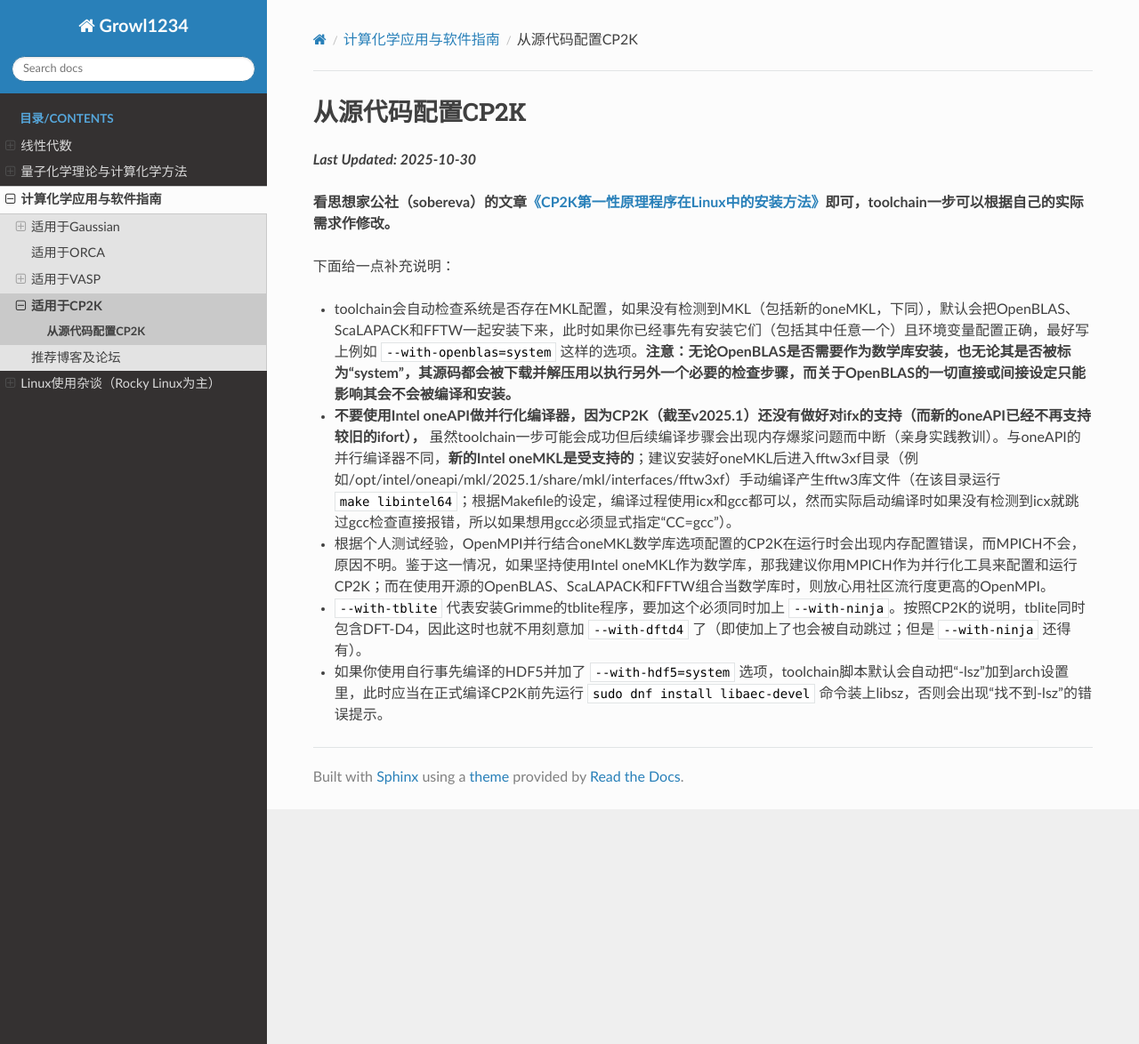
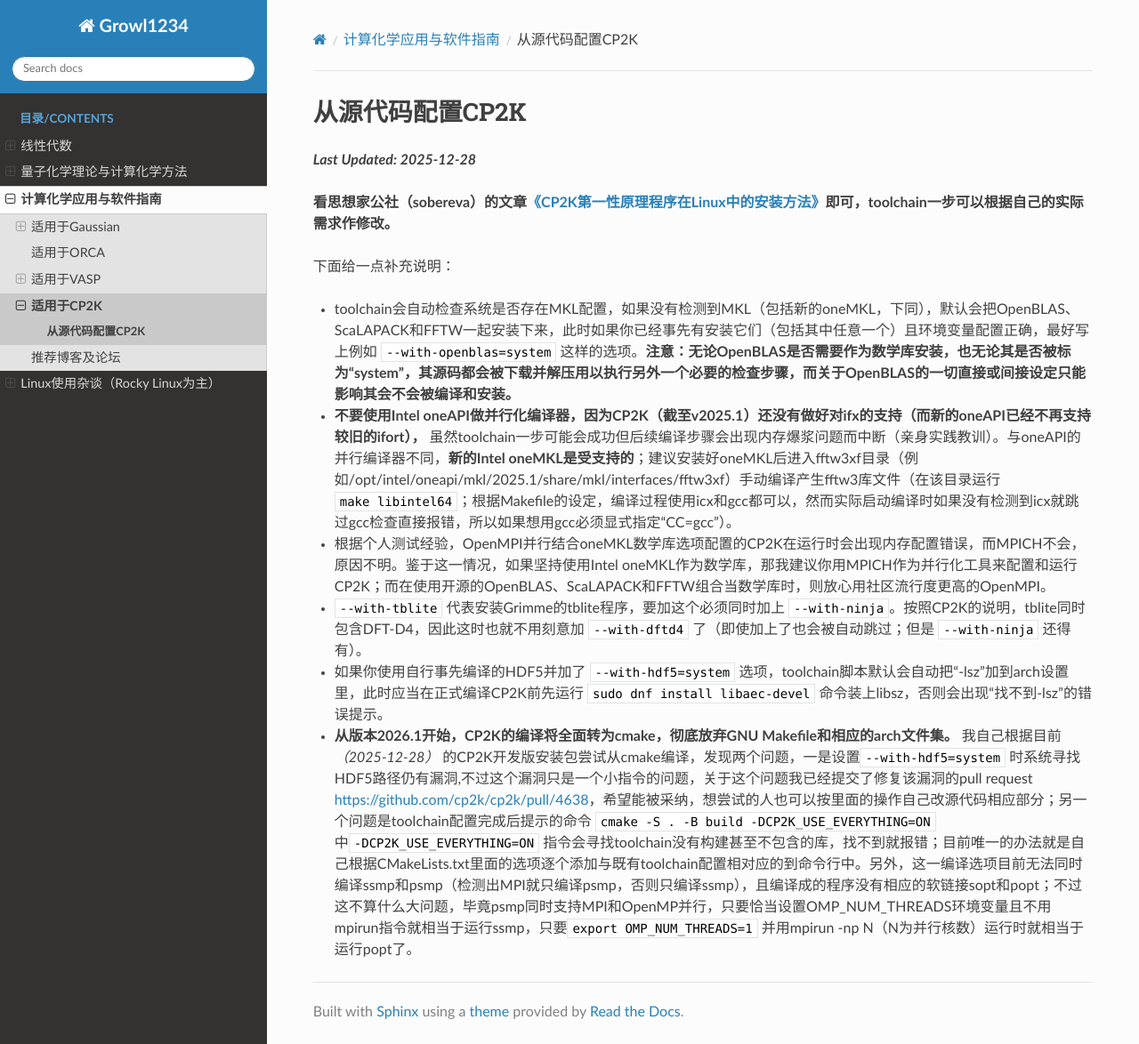
Before and after one commit to Growl1234/RTDProject, a Sphinx documentation site: the page built from source/applications/CP2K/installation.md, in a window 1280 px wide and 1174 px high. Shown: the whole window at 89% size. Built offline with Sphinx 7.4.7 and the Read the Docs theme 3.1.0, drawn with Linux system fonts in a browser that asks for light colours.

Commit message:
Update installation.md

```diff
--- a/source/applications/CP2K/installation.md
+++ b/source/applications/CP2K/installation.md
@@ -1,6 +1,6 @@
 ## 从源代码配置CP2K
 
-***Last Updated: 2025-10-30***
+***Last Updated: 2025-12-28***
 
 **看思想家公社（sobereva）的文章[《CP2K第一性原理程序在Linux中的安装方法》](http://sobereva.com/586)即可，toolchain一步可以根据自己的实际需求作修改。**
 
@@ -15,3 +15,5 @@
 * <code style="font-size: 14px;">\--with-tblite</code> 代表安装Grimme的tblite程序，要加这个必须同时加上 <code style="font-size: 14px;">\--with-ninja</code>。按照CP2K的说明，tblite同时包含DFT-D4，因此这时也就不用刻意加 <code style="font-size: 14px;">\--with-dftd4</code> 了（即使加上了也会被自动跳过；但是 <code style="font-size: 14px;">\--with-ninja</code> 还得有）。
 
 * 如果你使用自行事先编译的HDF5并加了 <code style="font-size: 14px;">\--with-hdf5=system</code> 选项，toolchain脚本默认会自动把“-lsz”加到arch设置里，此时应当在正式编译CP2K前先运行 <code style="font-size: 14px;">sudo dnf install libaec-devel</code> 命令装上libsz，否则会出现“找不到-lsz”的错误提示。
+
+* **从版本2026.1开始，CP2K的编译将全面转为cmake，彻底放弃GNU Makefile和相应的arch文件集。** 我自己根据目前 *（2025-12-28）* 的CP2K开发版安装包尝试从cmake编译，发现两个问题，一是设置<code style="font-size: 14px;">\--with-hdf5=system</code> 时系统寻找HDF5路径仍有漏洞,不过这个漏洞只是一个小指令的问题，关于这个问题我已经提交了修复该漏洞的pull request [https://github.com/cp2k/cp2k/pull/4638](https://github.com/cp2k/cp2k/pull/4638)，希望能被采纳，想尝试的人也可以按里面的操作自己改源代码相应部分；另一个问题是toolchain配置完成后提示的命令 <code style="font-size: 14px;">cmake -S . -B build -DCP2K_USE_EVERYTHING=ON</code> 中<code style="font-size: 14px;">-DCP2K_USE_EVERYTHING=ON</code> 指令会寻找toolchain没有构建甚至不包含的库，找不到就报错；目前唯一的办法就是自己根据CMakeLists.txt里面的选项逐个添加与既有toolchain配置相对应的到命令行中。另外，这一编译选项目前无法同时编译ssmp和psmp（检测出MPI就只编译psmp，否则只编译ssmp），且编译成的程序没有相应的软链接sopt和popt；不过这不算什么大问题，毕竟psmp同时支持MPI和OpenMP并行，只要恰当设置OMP_NUM_THREADS环境变量且不用mpirun指令就相当于运行ssmp，只要<code style="font-size: 14px;">export OMP_NUM_THREADS=1</code> 并用mpirun -np N（N为并行核数）运行时就相当于运行popt了。
```
